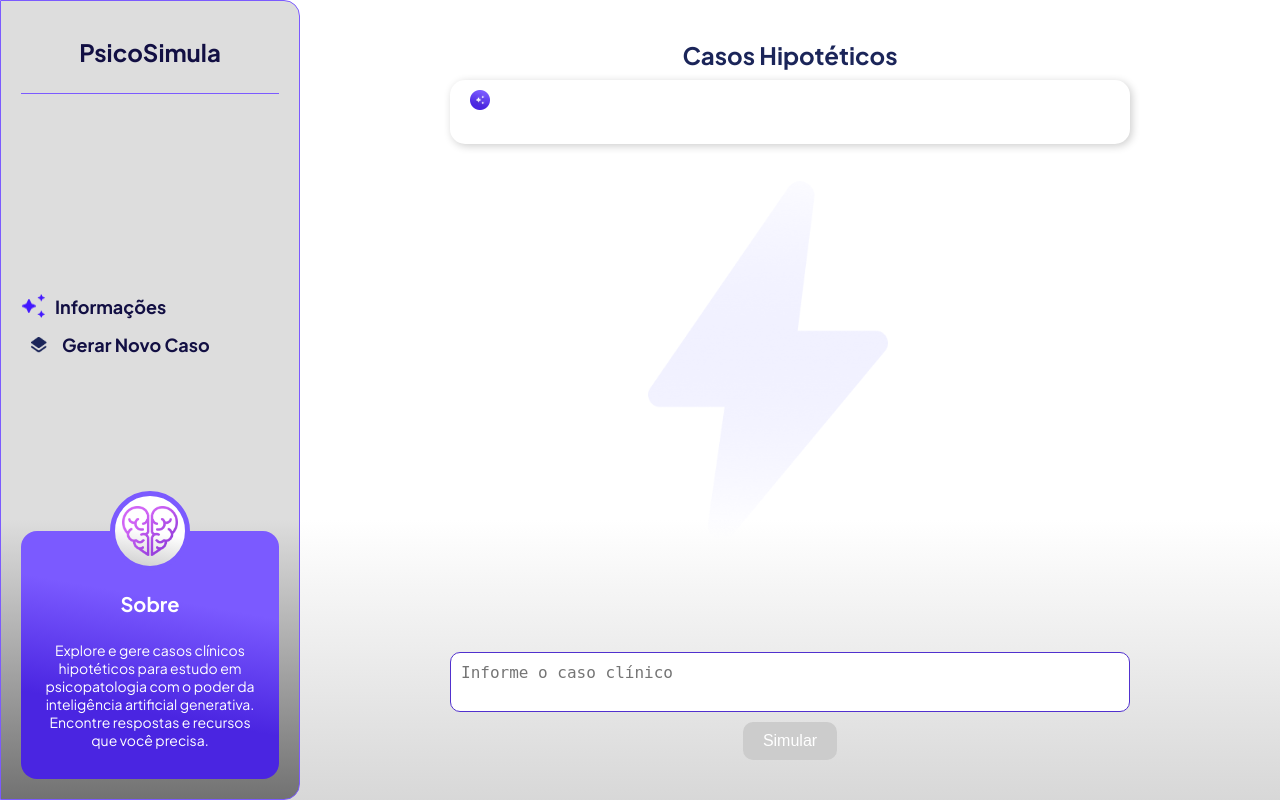
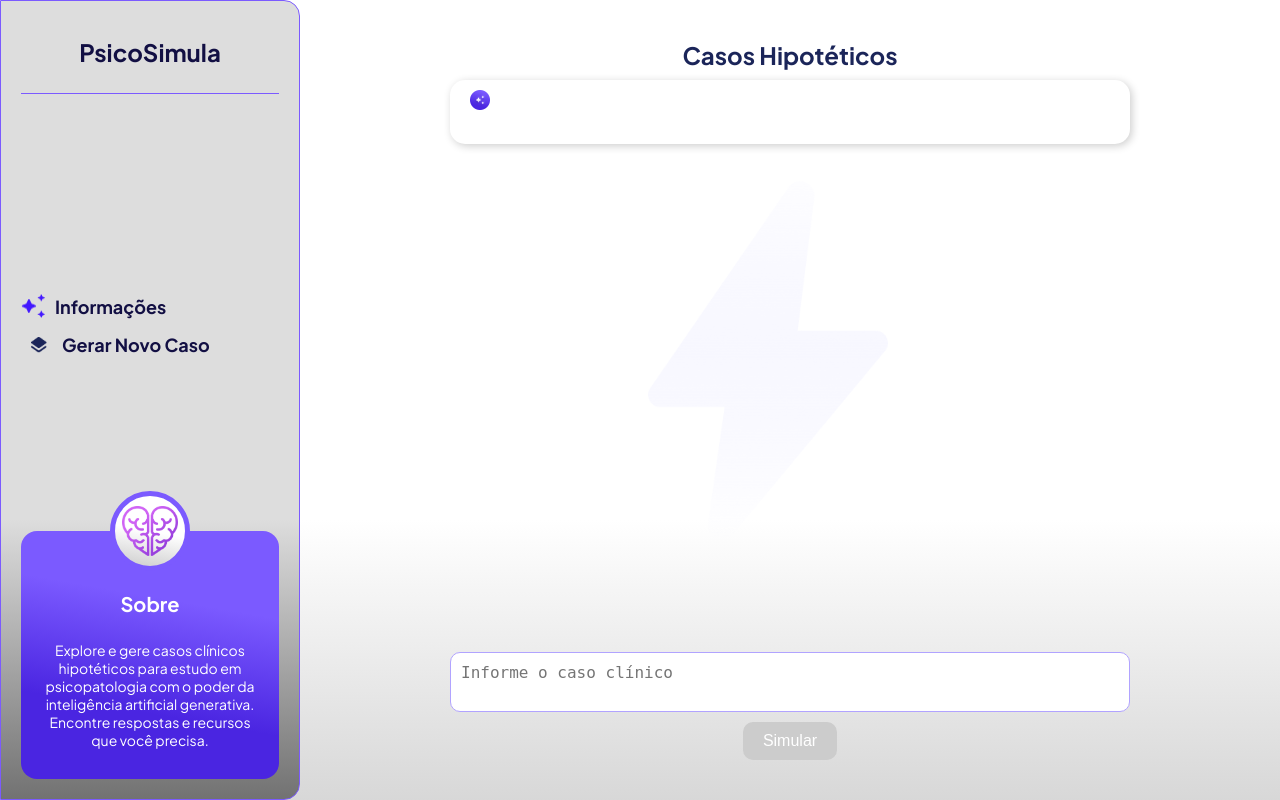
Before and after one commit to HadesKerbecs/TCC, a Django app: page /ferramentaweb/ in a window 1280 px wide. Run offline with Django 5.2, Linux system fonts and the light colour scheme.

Commit message:
Commit23

```diff
--- a/tcc/ferramentaweb/static/ferramentasweb/styles.css
+++ b/tcc/ferramentaweb/static/ferramentasweb/styles.css
@@ -174,7 +174,7 @@ body {
     font-size: 16px;
     resize: none;
     box-sizing: border-box;
-    border: 1px solid #5131ce;
+    border: 1px solid #b1a3ff;
     margin-top: auto;
 }
 
@@ -286,6 +286,7 @@ body {
     width: 30vh;
     height: auto;
     z-index: -1;
+    opacity: 0.5;
 }
 
 /* Responsividade */
```
